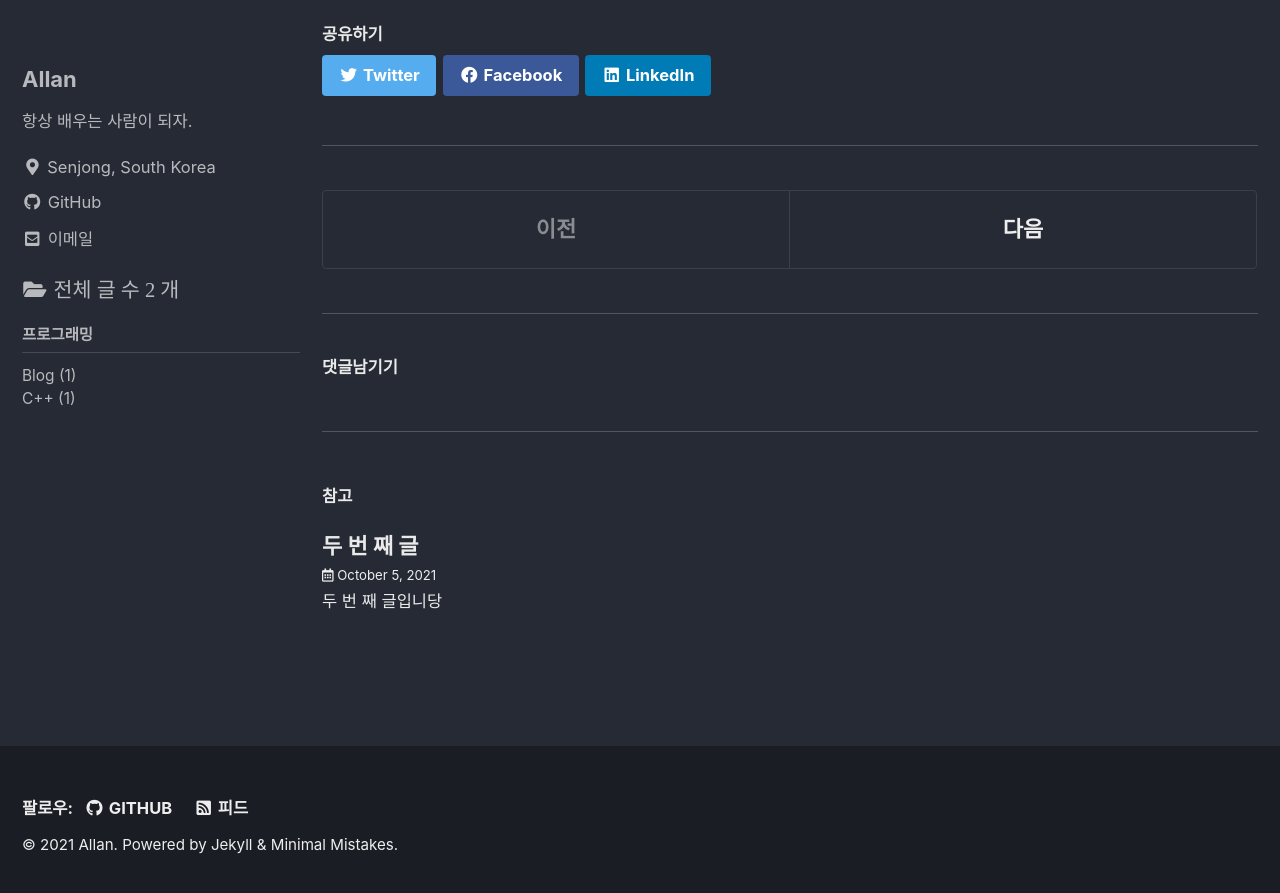
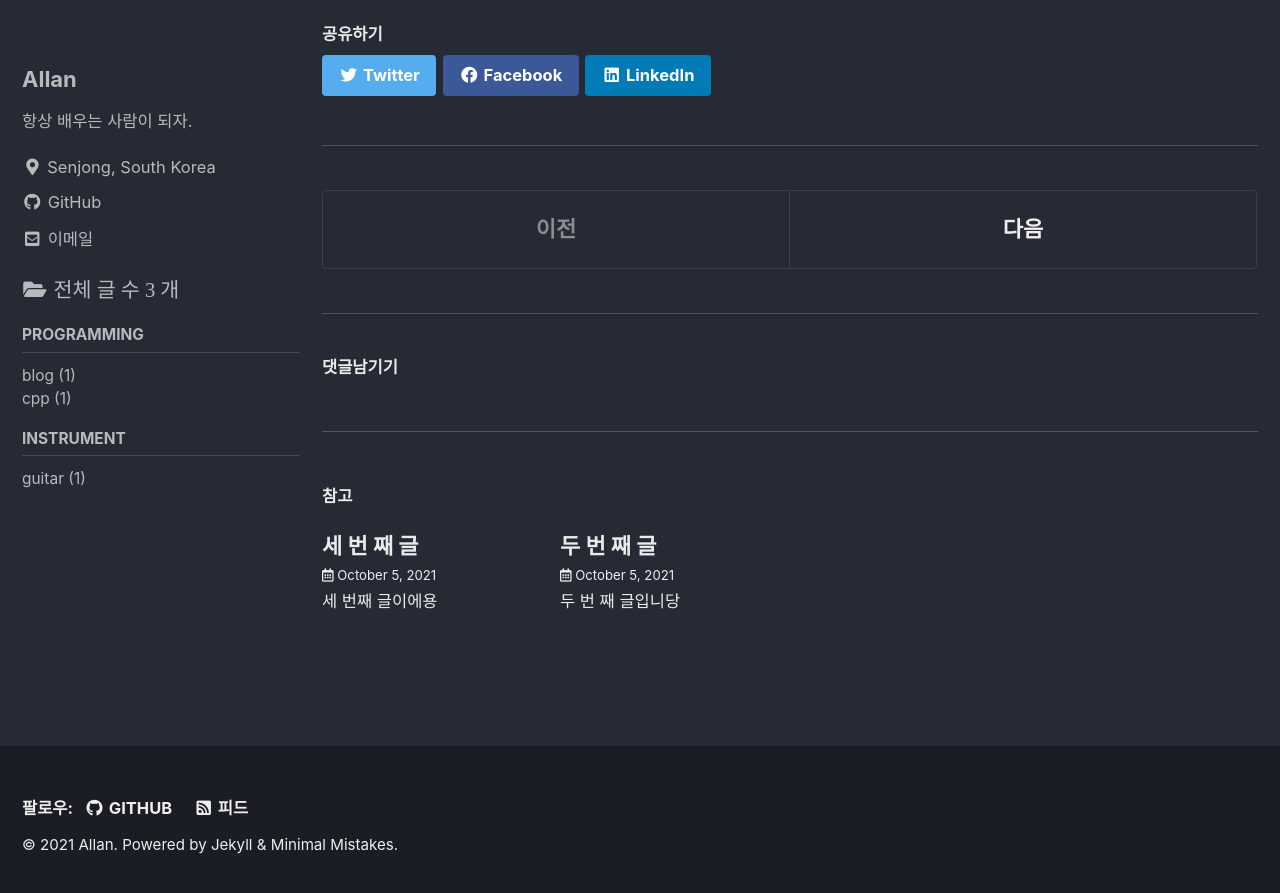
Before and after one commit to yoonsangmin/yoonsangmin.github.io, a Jekyll site: the page built from _posts/2021-10-05-my-first-post.md, in a window 1280 px wide and 900 px high, scrolled down 568 px. Shown: the top 893 px of the window. Built offline with Jekyll 4.4.1, drawn with Linux system fonts in a browser that asks for light colours; cached includes are drawn as plain includes; comment, search, counter and statistics services are not loaded.

Commit message:
상위 범주 추가

```diff
--- a/_data/categories.yml
+++ b/_data/categories.yml
@@ -3,3 +3,6 @@ blog:
 
 cpp:
   name: C++
+
+guitar:
+  name: Guitar
--- /dev/null
+++ b/_data/parents.yml
@@ -0,0 +1,7 @@
+programming:
+  name: Programming
+  childs: [blog, cpp]
+
+instrument:
+  name: Instrument
+  childs: [guitar, piano]
--- a/_includes/navigation_list
+++ b/_includes/navigation_list
@@ -9,39 +9,22 @@
           <i class="fas fa-fw fa-folder-open" aria-hidden="true"></i> <span style="font-family:'Cafe24Oneprettynight';">전체 글 수</style> <span style="font-family:'Coming Soon';">{{sum}}</style> <span style="font-family:'Cafe24Oneprettynight';">개</style>
     </li>
     <li>
-
-        <!--span 태그로 카테고리들을 크게 분류 ex C/C++/C#-->
-        <span class="nav__sub-title">프로그래밍</span>
-        <!-- 범주 추가 -->
-
-            <!--ul 태그로 같은 카테고리들 모아둔 페이지들 나열-->
+      {% for parent in site.data.parents %}
+        <span class="nav__sub-title"> {{parent[1].name}} </span>
+          {% for child in parent[1].childs %}
             <ul>
                 <!--Cpp 카테고리 글들을 모아둔 페이지인 /categories/cpp 주소의 글로 링크 연결-->
                 <!--category[1].size 로 해당 카테고리를 가진 글의 개수 표시-->
-                {% for category in site.categories %}
+                {% for category in site.data.categories %}
                     {% assign category_word = category[0] %}
-                    {% if category_word == "blog" %}
-                        <li><a href="/categories/blog" class=""> {{site.data.categories[category_word].name}} ({{category[1].size}})</a></li>
+                    {% assign child_word = child %}
+                    {% if category_word == child_word %}
+                        <li><a href="/categories/{{child_word}}" class=""> {{child_word}} ({{category[1].size}})</a></li>
                     {% endif %}
                 {% endfor %}
             </ul>
-            <!-- 리스트 추가 -->
-
-            <!--ul 태그로 같은 카테고리들 모아둔 페이지들 나열-->
-            <ul>
-                <!--Cpp 카테고리 글들을 모아둔 페이지인 /categories/cpp 주소의 글로 링크 연결-->
-                <!--category[1].size 로 해당 카테고리를 가진 글의 개수 표시-->
-                {% for category in site.categories %}
-                    {% assign category_word = category[0] %}
-                    {% if category_word == "cpp" %}
-                        <li><a href="/categories/cpp" class=""> {{site.data.categories[category_word].name}} ({{category[1].size}})</a></li>
-                    {% endif %}
           {% endfor %}
-            </ul>
-            <!-- 리스트 추가 -->
-
-
-
+      {% endfor %}
     </li>
   </ul>
 </nav>
--- /dev/null
+++ b/_posts/2021-10-05-my-third-post.md
@@ -0,0 +1,17 @@
+---
+title: "세 번 째 글"
+excerpt: "세 번째 글이에용"
+
+categories:
+  - guitar
+tags:
+  - jekyll
+
+toc: true
+toc_sticky: false
+
+date: 2021-10-05
+last_modified_at: 2021-10-05
+---
+
+세 번 째 글 기타 띵가~
```
Also changed, not shown: _pages/categories/category-guitar.md (added, +11 -0 lines), _posts/2021-10-05-my-first-post.md (+1 -1 lines). Lines whose indentation alone changed are shown as unchanged.
